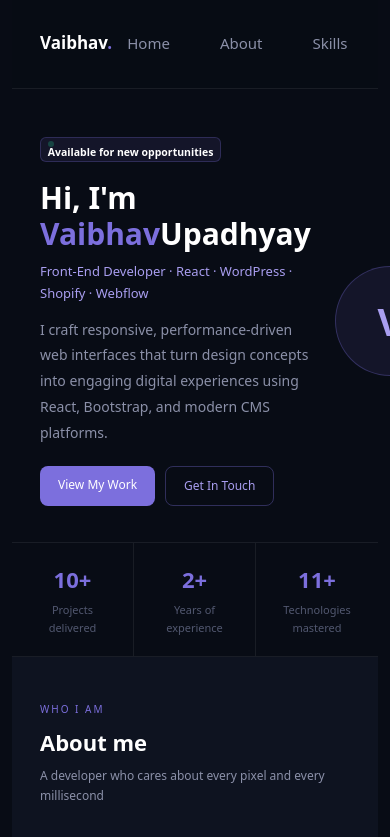
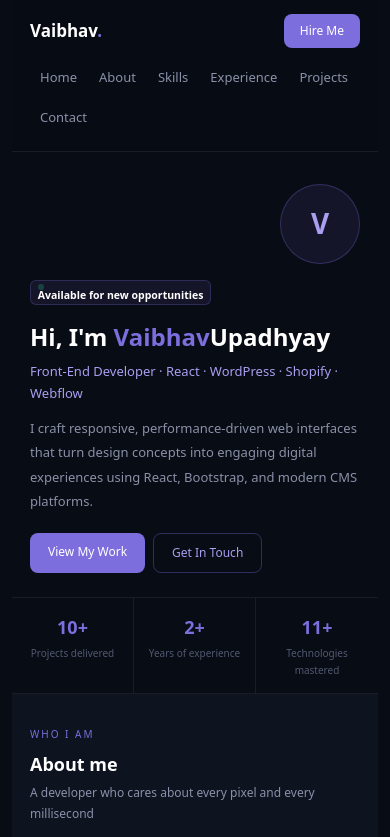
Before and after one commit to Codervaibhav1/new-portfolio, a React (Vite) app: page / in a window 390 px wide. Shown: the top 837 px of the page. Built offline with nearby package versions, Linux system fonts and the light colour scheme.

Commit message:
add responsive css

```diff
--- a/src/index.css
+++ b/src/index.css
@@ -609,3 +609,153 @@ footer {
 .ct-links a {
   text-decoration: none;
 }
+
+/* ══════════════════════════
+   RESPONSIVE BREAKPOINTS
+══════════════════════════ */
+
+/* ── Tablet: ≤ 900px ── */
+@media (max-width: 900px) {
+  .about-grid {
+    grid-template-columns: 1fr;
+  }
+  .sk-grid {
+    grid-template-columns: repeat(2, 1fr);
+  }
+  .pj-grid {
+    grid-template-columns: repeat(2, 1fr);
+  }
+  .ct-box {
+    grid-template-columns: 1fr;
+    gap: 28px;
+    padding: 24px;
+  }
+  .ei-left {
+    min-width: 100px;
+  }
+}
+
+/* ── Large mobile: ≤ 640px ── */
+@media (max-width: 640px) {
+  nav {
+    padding: 14px 18px;
+    flex-wrap: wrap;
+    gap: 10px;
+  }
+  .nlinks {
+    order: 3;
+    width: 100%;
+    gap: 2px;
+    flex-wrap: wrap;
+  }
+  .nlinks a {
+    font-size: 13px;
+    padding: 8px 10px;
+  }
+  .ncta {
+    margin-left: auto;
+  }
+
+  .hero {
+    flex-direction: column-reverse;
+    padding: 32px 18px 24px;
+    gap: 16px;
+    align-items: flex-start;
+  }
+  .avatar {
+    width: 80px;
+    height: 80px;
+    font-size: 28px;
+    align-self: flex-end;
+  }
+  .hero-l h1 {
+    font-size: 24px;
+  }
+  .hero-l p {
+    max-width: 100%;
+    font-size: 13px;
+  }
+  .hbtns {
+    flex-wrap: wrap;
+    gap: 8px;
+  }
+
+  .si {
+    padding: 14px 10px;
+  }
+  .sn {
+    font-size: 18px;
+  }
+  .sl {
+    font-size: 10px;
+  }
+
+  .sec {
+    padding: 32px 18px;
+  }
+  .stitle {
+    font-size: 18px;
+  }
+  .div {
+    margin: 0 18px;
+  }
+
+  .sk-grid {
+    grid-template-columns: 1fr;
+  }
+  .pj-grid {
+    grid-template-columns: 1fr;
+  }
+
+  .ei {
+    flex-direction: column;
+    gap: 10px;
+  }
+  .ei-left {
+    min-width: unset;
+    display: flex;
+    gap: 10px;
+    align-items: center;
+  }
+  .ei-period {
+    margin-bottom: 0;
+  }
+  .ei-dc {
+    display: none;
+  }
+
+  .ct-box {
+    padding: 20px;
+    gap: 20px;
+  }
+
+  footer {
+    flex-direction: column;
+    align-items: flex-start;
+    gap: 8px;
+  }
+}
+
+/* ── Small mobile: ≤ 380px ── */
+@media (max-width: 380px) {
+  .stats {
+    grid-template-columns: 1fr;
+  }
+  .si {
+    border-right: none;
+    border-bottom: 0.5px solid rgba(255, 255, 255, 0.07);
+  }
+  .si:last-child {
+    border-bottom: none;
+  }
+  .hero-l h1 {
+    font-size: 20px;
+  }
+  .hbtns {
+    flex-direction: column;
+  }
+  .bp,
+  .bo {
+    text-align: center;
+  }
+}
```
